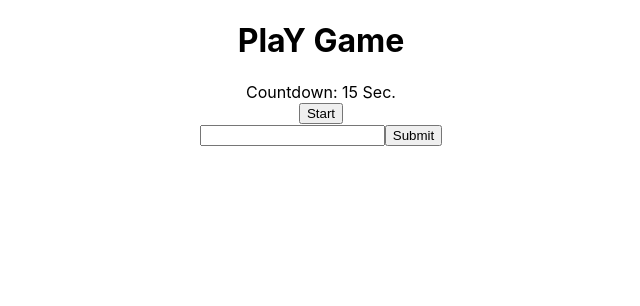
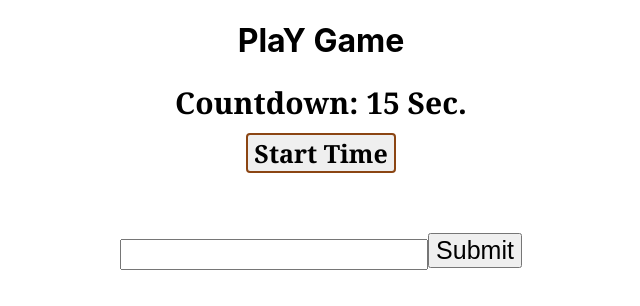
Before and after one commit to JohnJoseph2019/Eye4words, a React (Create React App) app: page /PlayGame in a window 1280 px wide. Shown: the top 306 px of the page, without its empty margins (319-959 px from the left). Built offline with nearby package versions, Linux system fonts and the light colour scheme.

Commit message:
Here switch the start button to the bottom easier for the user to get to

```diff
--- a/src/components/PlayGame/PlayGame.css
+++ b/src/components/PlayGame/PlayGame.css
@@ -1,12 +1,17 @@
+.playGame{
+  display: flex;
+  flex-direction: column;
+  justify-content: center;
+}
 .displayList{
   display: flex;
-  flex-direction: row;
-  justify-content: space-evenly;
+  /* flex-direction: row; */
+  justify-content: center;
 }
 .letters{
   border: 1px solid black;
   display: flex;
-  border-radius: 2px;
+  border-radius: 4px;
   width: 60px;
   /* height: 100px; */
   font-size: 70px;
@@ -15,3 +20,33 @@
   justify-content: center;
   text-align: start;
 }
+.countDown{
+  font-size: 30px;
+  font-family: Cambria, Cochin, Georgia, Times, 'Times New Roman', serif;
+  font-weight: bolder;
+}
+.startButton{
+  font-size: 25px;
+  font-family: Georgia, 'Times New Roman', Times, serif;
+  font-weight: bolder;
+  border-radius: 4px;
+  border: 2px solid saddlebrown;
+  margin: 10px auto;
+  width: max-content;
+
+}
+.startButton:hover{
+  background-color: rgba(40,100, 200, .5);
+  color: aliceblue;
+}
+.submit{
+  margin-top: 50px;
+  font-size: 25px;
+}
+
+
+input{
+  width: 300px;
+  height: 25px;
+  /* border-radius: 4px solid red; */
+}
--- a/src/components/PlayGame/PlayGame.js
+++ b/src/components/PlayGame/PlayGame.js
@@ -57,21 +57,27 @@ export default function PlayGame(props) {
     props.updateInputGuess(guess);
   }
   return (
-    <>
+    <div className="playGame">
       <h1>PlaY Game</h1>
+      <div className="countDown">Countdown: {props.counter} Sec.</div>
+      {props.counter === 0 ? <Redirect to={
+        {
+          pathname: "/Results",
+          points: points
 
-      <div>Countdown: {props.counter} Sec.</div>
-      {props.isActive === false ? <button onClick={props.handleTimer}>Start</button> : ""}
-      {props.counter === 0 ? <Redirect points={points} to="/Results" /> : ""}
+        }} /> : ""}
+
       <div className="displayList">
         {props.randomLetters.length !== 0 ? props.randomLetters.map((letter, idx) =>
           <div key={idx} className="letters">{letter}</div>)
           : ''}
       </div>
+      {props.isActive === false ? <button className="startButton" onClick={props.handleTimer}>Start Time</button> : ""}
       <form onSubmit={handleSubmit}>
         <input type="text" name="inputGuess" onChange={handleInput} value={props.inputGuess} />
-        <button >Submit</button>
+        <button className="submit">Submit</button>
       </form>
-    </>
+
+    </div>
   )
 }
--- a/src/components/Results/Results.js
+++ b/src/components/Results/Results.js
@@ -1,26 +1,27 @@
 import React from "react"
-import { Link } from "react-router-dom"
+import { Link, useLocation } from "react-router-dom"
 import "./Results.css"
-import { useParams } from "react-router";
 
 export default function Results(props) {
   console.log('Results', props);
-  console.log('Results - useParams', useParams);
+  console.log('Results - useLocation', useLocation());
+  const { points } = useLocation();
   return (
     <>
       <h1>Results</h1>
       <div className="displayList">
+
+        {props.usersInputList.length > 0 ? <div className="userList">
+          <h3>Your Score: {points}</h3>
+          {props.usersInputList.map(word =>
+            <div key={word}>{word}</div>
+          )}</div> : <div>No points... better luck next time.</div>}
+
         {props.solution.length > 0 ? <div>
           <h3>Solution</h3>
           {props.solution.map(word =>
             <div key={word}>{word}</div>
           )}</div> : ""}
-
-        {props.usersInputList.length > 0 ? <div className="userList">
-          <h3>Your answers</h3>
-          {props.usersInputList.map(word =>
-            <div key={word}>{word}</div>
-          )}</div> : <div>Sorry You got none right</div>}
 
       </div>
 
```
